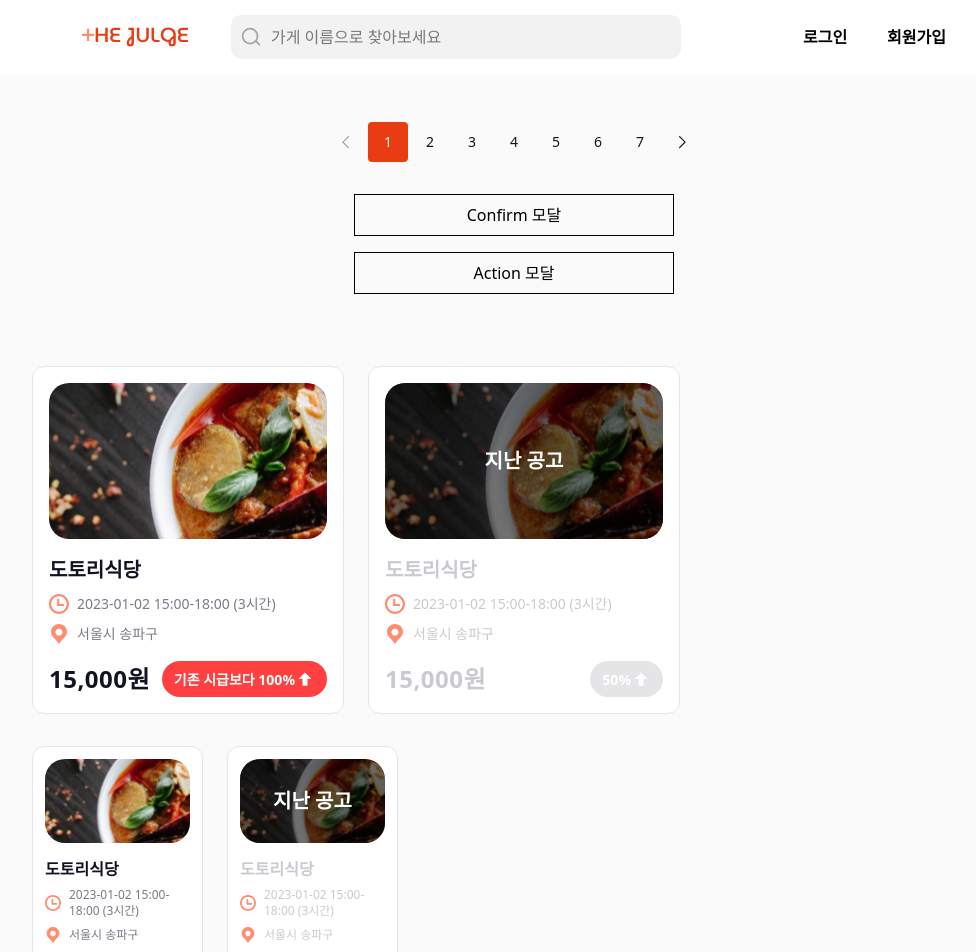
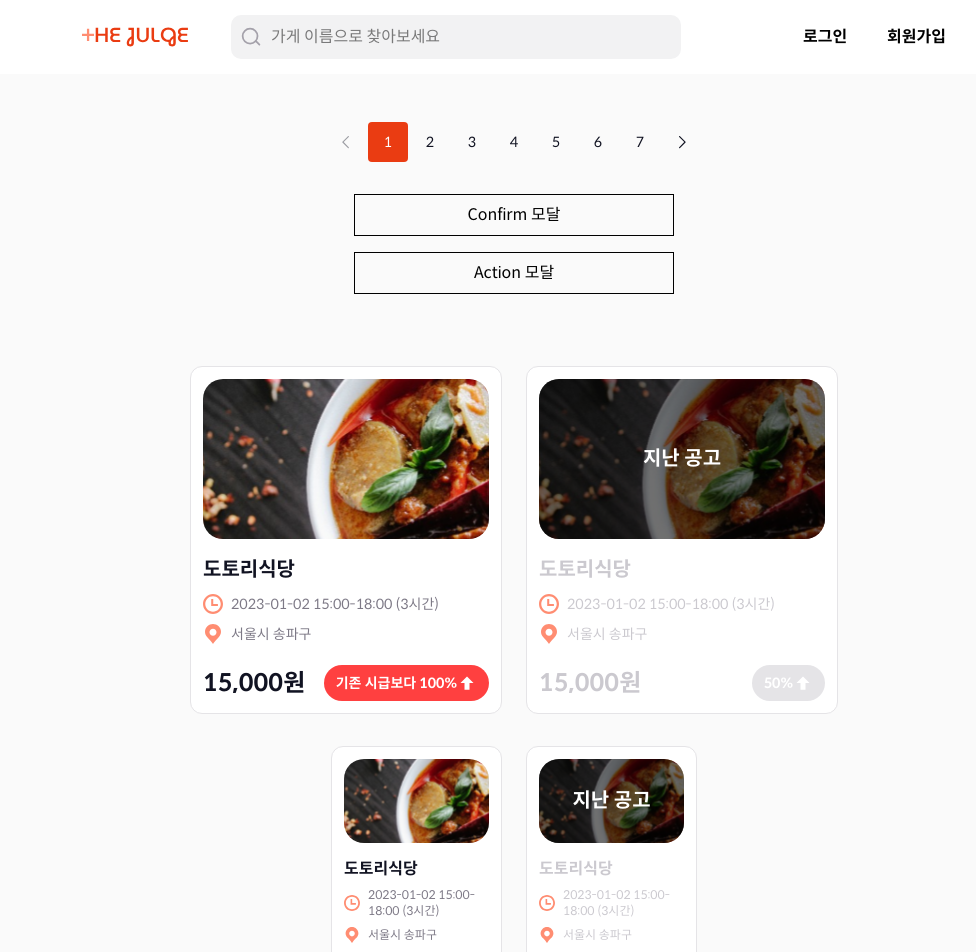
Before and after one commit to TEAM3-5/The-Julge, a Next.js app: page /dev/junyeol in a window 1280 px wide. Shown: the top 952 px of the page, without its empty margins (126-1102 px from the left). Built offline with nearby package versions, Linux system fonts and the light colour scheme.

Commit message:
feat: layout.tsx 폰트적용되게 수정/Post 컴포넌트 진행중 (#4)

```diff
--- a/src/app/dev/junyeol/page.tsx
+++ b/src/app/dev/junyeol/page.tsx
@@ -68,9 +68,9 @@ export default function JunyeolPage() {
         onConfirm={handleReject}
       />
 
-      <div className="mx-auto max-w-[1080px] py-10">
+      <div className="py-10">
         {/* 윗줄: 큰 카드 2개 */}
-        <div className="mb-8 flex gap-6">
+        <div className="mb-8 flex justify-center gap-6">
           <PostCard
             status="active"
             size="large"
@@ -85,7 +85,7 @@ export default function JunyeolPage() {
         </div>
 
         {/* 아랫줄: 작은 카드 2개 */}
-        <div className="flex gap-6">
+        <div className="flex justify-center gap-6">
           <PostCard
             status="active"
             size="small"
--- a/src/app/layout.tsx
+++ b/src/app/layout.tsx
@@ -10,7 +10,7 @@ export default function RootLayout({ children }: Readonly<{ children: ReactNode
   const role: UserRole = 'OWNER';
 
   return (
-    <html lang="ko" className={spoqa.variable}>
+    <html lang="ko" className={spoqa.className}>
       <body className="min-h-screen flex flex-col">
         <NavBar isLoggedIn={isLoggedIn} role={role} />
         <main className="flex-1">
--- a/src/components/post/postCard.tsx
+++ b/src/components/post/postCard.tsx
@@ -26,7 +26,7 @@ export type PostCardProps = {
  */
 const SIZE_STYLE = {
   large: {
-    card: "w-[312px] h-[348px] p-4 rounded-[12px]",
+    card: "w-[312px] h-[348px] p-3 rounded-[12px]",
     imageWrapper: "w-[280px] h-[160px]",
     title: "tj-h3",
     meta: "tj-body2",
```
